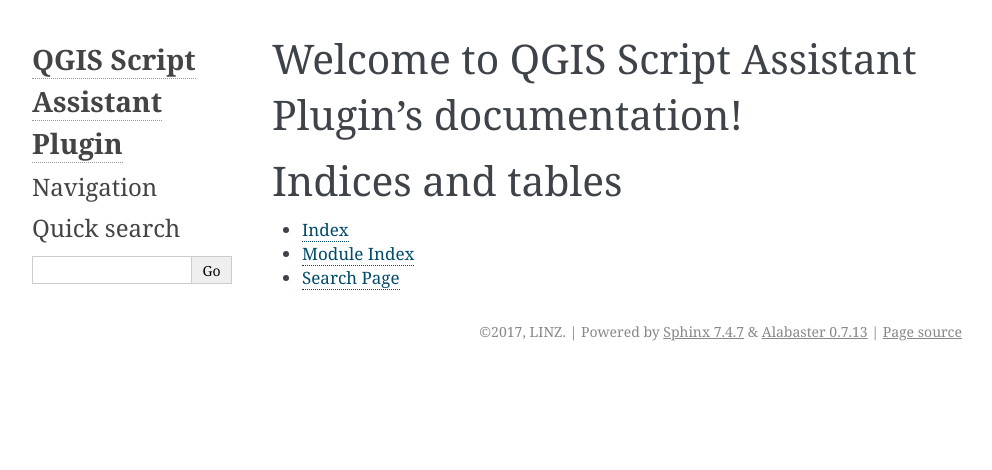
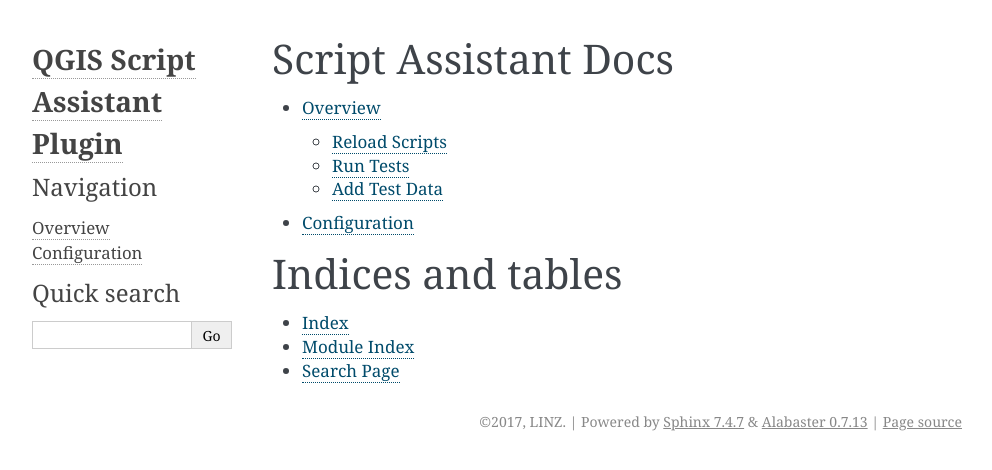
Before and after one commit to linz/qgis-scriptassistant-plugin, a Sphinx documentation site: the page built from docs/index.rst, in a window 1280 px wide. Shown: the top 470 px of the page, without its empty margins (148-1140 px from the left). Built offline with Sphinx 7.4.7, drawn with Linux system fonts in a browser that asks for light colours.

Commit message:
Add configuration.rst

```diff
--- /dev/null
+++ b/docs/configuration.rst
@@ -0,0 +1,5 @@
+=============
+Configuration
+=============
+
+The plugin is configured using the Settings Dialog.
--- a/docs/index.rst
+++ b/docs/index.rst
@@ -1,14 +1,15 @@
 .. QGIS Script Assistant Plugin documentation master file, created by
    sphinx-quickstart on Thu Jul 20 14:30:06 2017.
-   You can adapt this file completely to your liking, but it should at least
-   contain the root `toctree` directive.
 
-Welcome to QGIS Script Assistant Plugin's documentation!
-========================================================
+
+Script Assistant Docs
+=====================
 
 .. toctree::
    :maxdepth: 2
-   :caption: Contents:
+
+   overview
+   configuration
 
 
 
--- a/docs/overview.rst
+++ b/docs/overview.rst
@@ -1,6 +1,6 @@
-============================
-QGIS Script Assistant Plugin
-============================
+========
+Overview
+========
 
 This is a QGIS plugin with three helper tools for QGIS development purposes.
 
```
